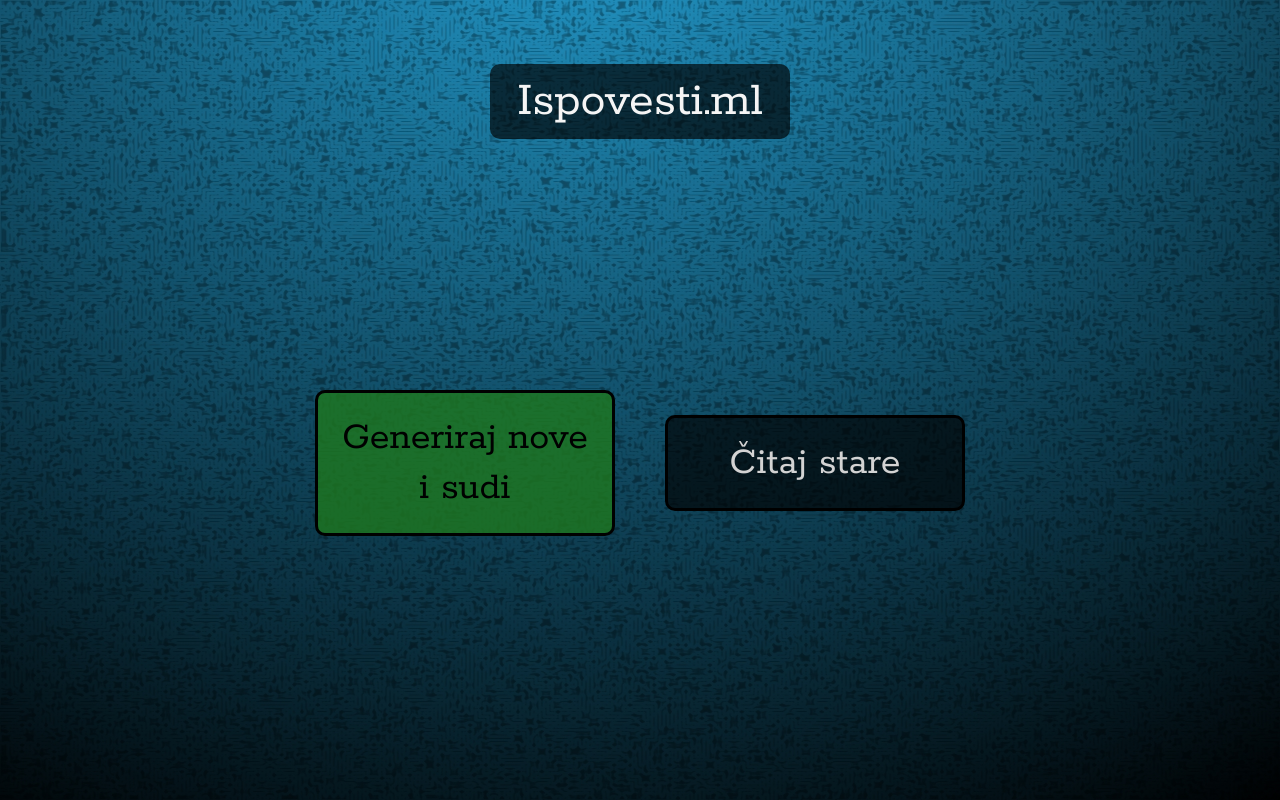
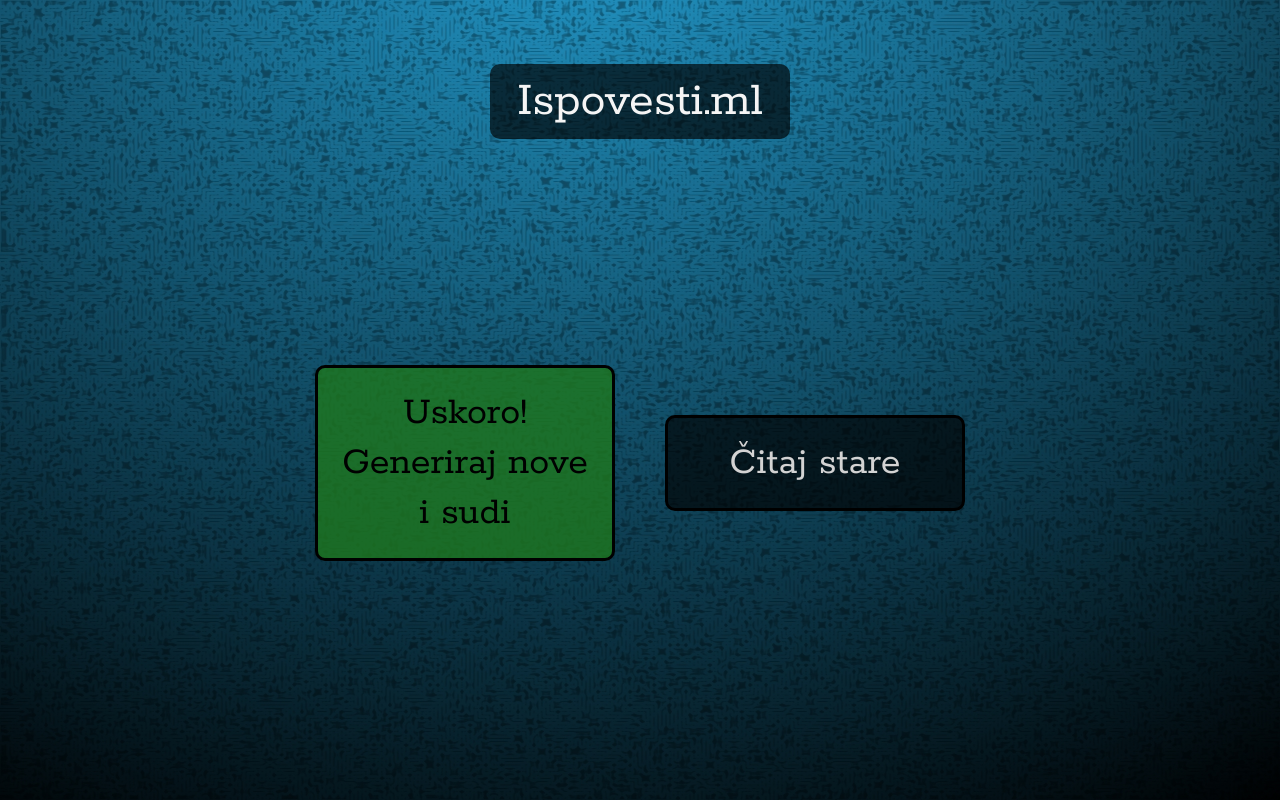
Before and after one commit to dojitza/ispovesti.ml-frontend, a React (Create React App) app: page / in a window 1280 px wide. Built offline with nearby package versions, Linux system fonts and the light colour scheme.

Commit message:
Temporarilry removed new section

```diff
--- a/src/App.js
+++ b/src/App.js
@@ -53,9 +53,7 @@ function App() {
           <Route path="/generated">
             <Container className="body" style={{ marginTop: -30 }}>
               <Row>
-                <Col>
-                  <Arena />
-                </Col>
+                <Col>{/*<Arena />*/}</Col>
               </Row>
             </Container>
           </Route>
--- a/src/Landing.js
+++ b/src/Landing.js
@@ -9,7 +9,7 @@ export function Landing() {
       <Row className="landingRow">
         <Col className="landingCol">
           <Link to="/generated" className="landingButton generiraj">
-            Generiraj nove i sudi
+            Uskoro! Generiraj nove i sudi
           </Link>
         </Col>
         <Col className="landingCol">
```
